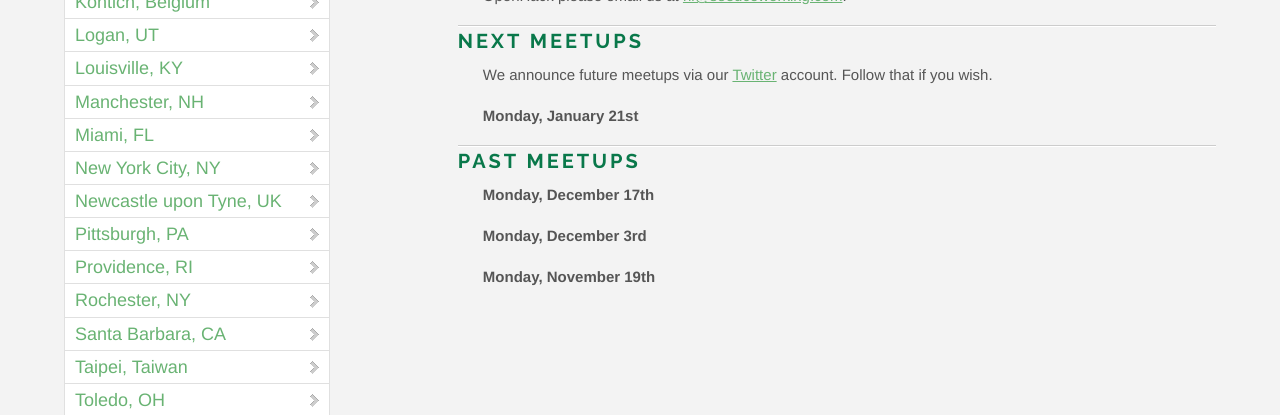
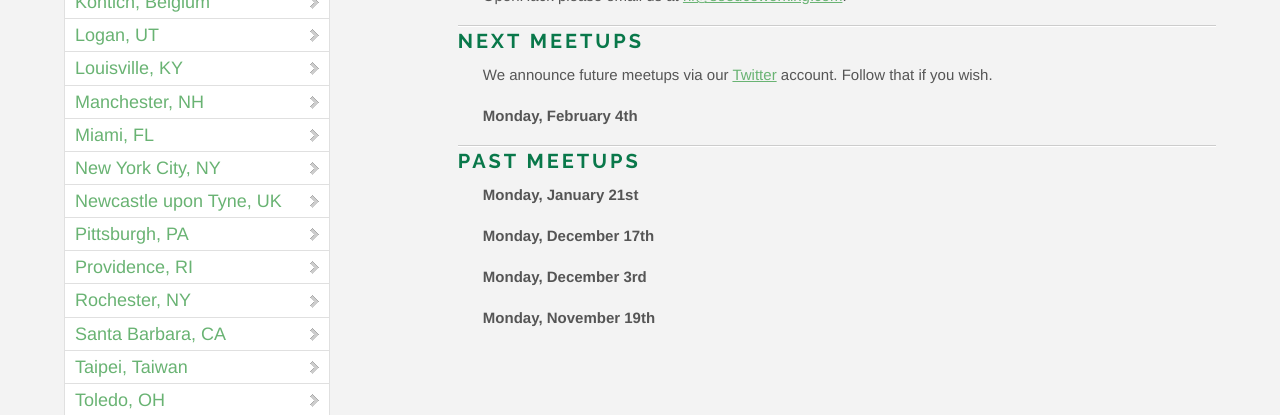
Before and after one commit to OpenHack/openhack.github.com, a Jekyll site: the page built from toledo/index.markdown, in a window 1280 px wide. Shown: the part 827-1242 px from the top of the page. Built offline with Jekyll 4.4.1, drawn with Linux system fonts in a browser that asks for light colours; nearby versions of some CDN libraries; Markdown is read by kramdown in place of the engine named in the settings; comment, search, counter and statistics services are not loaded.

Commit message:
Updated Toledo, OH dates

```diff
--- a/toledo/index.markdown
+++ b/toledo/index.markdown
@@ -21,9 +21,11 @@ We are currently looking for sponsors to help provide food and beverages. If you
 
 We announce future meetups via our [Twitter](http://twitter.com/openhacktoledo) account. Follow that if you wish.
 
-**Monday, January 21st**
+**Monday, February 4th**
 
 ### Past meetups
+
+**Monday, January 21st**
 
 **Monday, December 17th**
 
```
